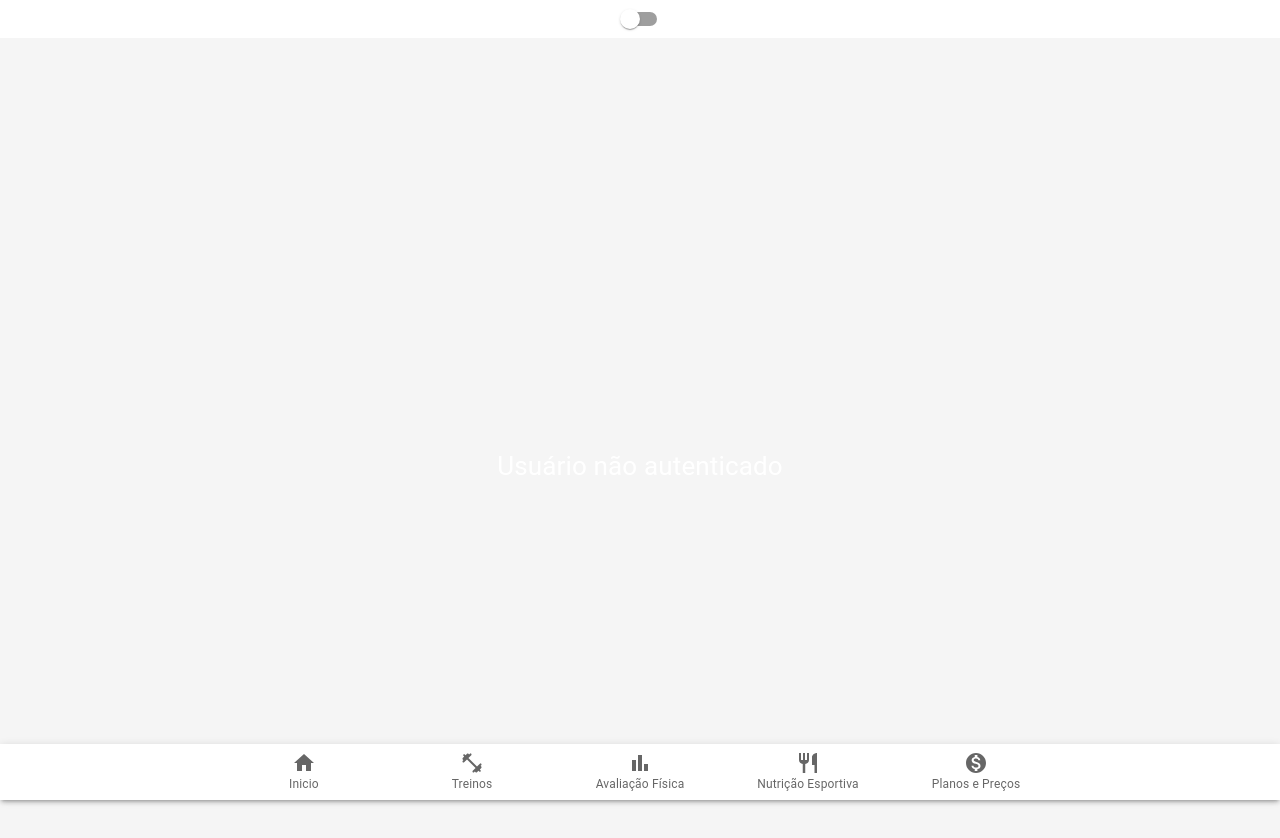
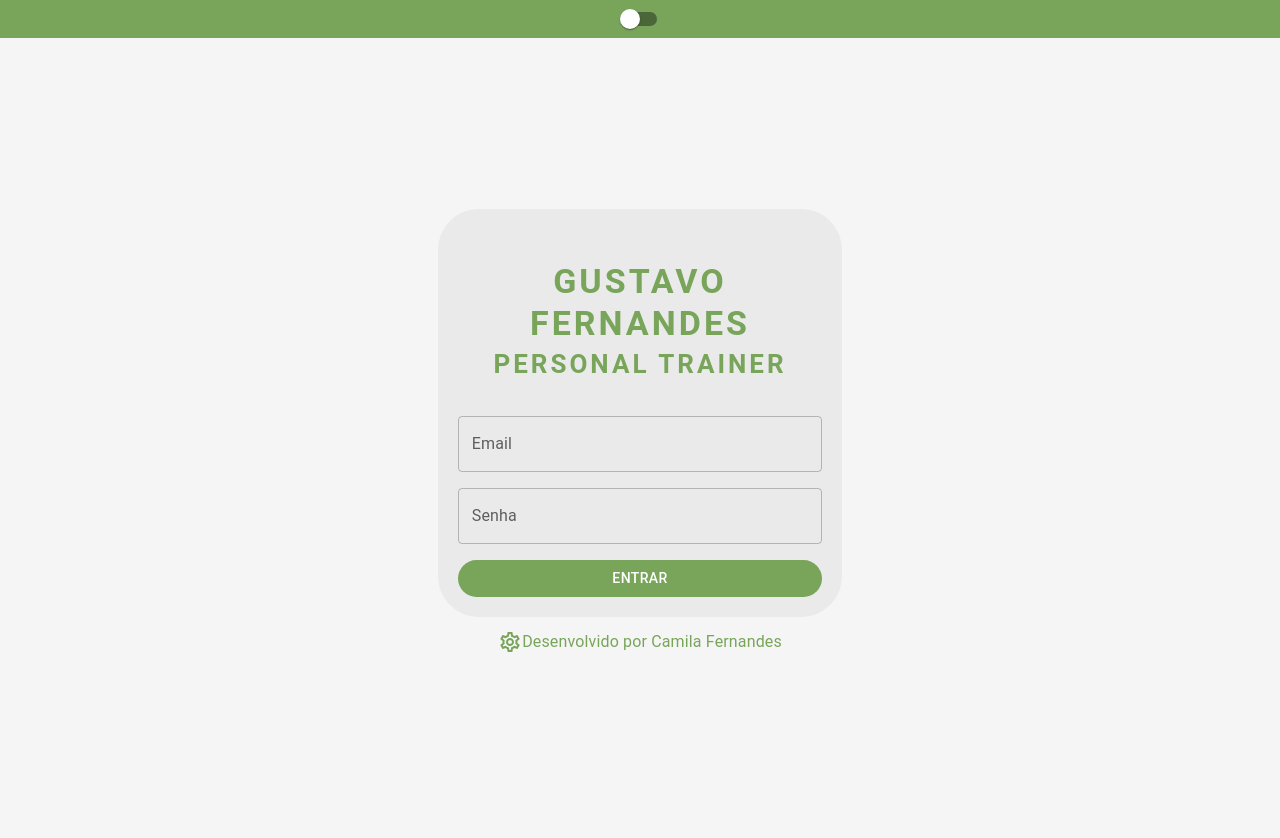
Before and after one commit to camilafernandes140494/personalTrainerWeb, a React (Create React App) app: page /home in a window 1280 px wide. Built offline with nearby package versions, Linux system fonts and the light colour scheme; no server answers.

Commit message:
all project

```diff
--- a/src/App.js
+++ b/src/App.js
@@ -8,7 +8,6 @@ import SportsNutrition from "./Pages/SportsNutrition/SportsNutrition";
 import PlansPrices from "./Pages/PlansPrices/PlansPrices";
 import I18nProvider from "./locales/Config/I18nProvider";
 import { AuthProvider } from "../src/Service/Connection/AuthContext";
-import Nav from "./Pages/Nav/Nav";
 import { useState } from "react";
 import { ThemeProvider, CssBaseline, Switch } from "@mui/material";
 import { darkTheme, lightTheme } from "./Theme/theme";
@@ -31,7 +30,6 @@ function App() {
             <Switch checked={darkMode} onChange={handleThemeChange} />
             <header className="App-header">
               <Router>
-                <Nav />
                 <Routes>
                   <Route path="/" element={<Login />} />
                   <Route path="/home" element={<Home />} />
--- a/src/Pages/Home/Home.js
+++ b/src/Pages/Home/Home.js
@@ -1,8 +1,16 @@
 import React, { useContext, useEffect, useState } from "react";
 import { AuthContext } from "../../Service/Connection/AuthContext";
 import { useTheme } from "@mui/material/styles";
-import { Box, Avatar, Container } from "@mui/material";
+import {
+  Box,
+  Avatar,
+  Container,
+  CircularProgress,
+  ThemeProvider,
+} from "@mui/material";
 import { getDatabase, ref, get, child } from "firebase/database";
+import Login from "../Login/Login";
+import Nav from "../Nav/Nav";
 
 function Home() {
   const theme = useTheme();
@@ -50,23 +58,22 @@ function Home() {
     }
   }, [user]);
 
-  console.log(user);
   if (loading) {
-    return <p>Loading...</p>; // Exibe uma mensagem de carregamento enquanto verifica o estado de autenticação
+    return <CircularProgress color="success" />;
   }
-
   if (!user) {
-    return <p>Usuário não autenticado</p>; // Exibe uma mensagem quando o usuário não estiver autenticado
+    return <Login />;
   }
 
   return (
+    <ThemeProvider theme={theme}>
       <Container>
+        <Nav activeItems={0} />
         <Box
           display="flex"
           flexDirection="row"
           justifyContent={"center"}
           alignItems={"center"}
-        // sx={{ backgroundColor: theme.palette.primary.main }}
         >
           <Avatar
             sx={{ bgcolor: theme.palette.primary.main, marginRight: "16px" }}
@@ -82,8 +89,9 @@ function Home() {
         <p style={{ color: theme.palette.primary.contrastText }}>
           {fraseAleatoria}
         </p>
-      <button onClick={logout}>Logout</button>{" "}
+        <button onClick={logout}>Logout</button>
       </Container>
+    </ThemeProvider>
   );
 }
 
--- a/src/Pages/Nav/Nav.js
+++ b/src/Pages/Nav/Nav.js
@@ -1,40 +1,32 @@
-import * as React from 'react';
-import Box from '@mui/material/Box';
-import CssBaseline from '@mui/material/CssBaseline';
-import BottomNavigation from '@mui/material/BottomNavigation';
-import BottomNavigationAction from '@mui/material/BottomNavigationAction';
-import Paper from '@mui/material/Paper';
-import { Link } from 'react-router-dom';
-import FitnessCenterRoundedIcon from '@mui/icons-material/FitnessCenterRounded';
-import HomeIcon from '@mui/icons-material/Home';
-import MonetizationOnIcon from '@mui/icons-material/MonetizationOn';
-import BarChartIcon from '@mui/icons-material/BarChart';
-import RestaurantIcon from '@mui/icons-material/Restaurant';
+import * as React from "react";
+import Box from "@mui/material/Box";
+import CssBaseline from "@mui/material/CssBaseline";
+import BottomNavigation from "@mui/material/BottomNavigation";
+import BottomNavigationAction from "@mui/material/BottomNavigationAction";
+import Paper from "@mui/material/Paper";
+import { Link } from "react-router-dom";
+import FitnessCenterRoundedIcon from "@mui/icons-material/FitnessCenterRounded";
+import HomeIcon from "@mui/icons-material/Home";
+import MonetizationOnIcon from "@mui/icons-material/MonetizationOn";
+import BarChartIcon from "@mui/icons-material/BarChart";
+import RestaurantIcon from "@mui/icons-material/Restaurant";
 import { useTranslation } from "react-i18next";
 
-export default function Nav() {
-  const [value, setValue] = React.useState(0);
+export default function Nav(activeItems) {
   const ref = React.useRef(null);
   const { t } = useTranslation();
 
   return (
     <Box sx={{ pb: 7 }} ref={ref}>
       <CssBaseline />
-
       <Paper
-        sx={{ position: 'fixed', bottom: 0, left: 0, right: 0 }}
-        elevation={3}
+        sx={{ position: "fixed", bottom: 0, left: 0, right: 0 }}
+        elevation={2}
       >
-        <BottomNavigation
-          showLabels
-          value={value}
-          onChange={(event, newValue) => {
-            setValue(newValue);
-          }}
-        >
+        <BottomNavigation showLabels value={activeItems.activeItems}>
           <BottomNavigationAction
             label={t("nav.home")}
-            value="/"
+            // value="/home"
             icon={<HomeIcon />}
             component={Link}
             to="/home"
--- a/src/Pages/PhysicalAssessment/PhysicalAssessment.js
+++ b/src/Pages/PhysicalAssessment/PhysicalAssessment.js
@@ -1,5 +1,6 @@
-import React, { useContext } from 'react';
-import { AuthContext } from '../../Service/Connection/AuthContext';
+import React, { useContext } from "react";
+import { AuthContext } from "../../Service/Connection/AuthContext";
+import Nav from "../Nav/Nav";
 
 function PhysicalAssessment() {
   const { user, loading, logout } = useContext(AuthContext);
@@ -15,13 +16,12 @@ function PhysicalAssessment() {
   return (
     <div
       style={{
-        borderRadius: '10%',
-        backgroundColor: 'rgba(217, 217, 217, 0.4)',
+        borderRadius: "10%",
+        backgroundColor: "rgba(217, 217, 217, 0.4)",
       }}
     >
-      <p style={{ color: 'black' }}>Bem-vindo, {user.email}!</p>{' '}
-      {/* Exibe uma mensagem de boas-vindas com o email do usuário autenticado */}
-      <p style={{ color: 'black' }}>Bem-vindo, {user.email}!</p>{' '}
+      <Nav activeItems={2} />
+      <p style={{ color: "black" }}>Bem-vindo, {user.email}!</p>{" "}
       {/* Exibe uma mensagem de boas-vindas com o email do usuário autenticado */}
       <button onClick={logout}>Logout</button> {/* Exibe um botão de logout */}
     </div>
--- a/src/Pages/PlansPrices/PlansPrices.js
+++ b/src/Pages/PlansPrices/PlansPrices.js
@@ -1,5 +1,6 @@
 import React, { useContext } from "react";
-import { AuthContext } from "../../Service/Connection/AuthContext"
+import { AuthContext } from "../../Service/Connection/AuthContext";
+import Nav from "../Nav/Nav";
 
 function PlansPrices() {
   const { user, loading, logout } = useContext(AuthContext);
@@ -13,14 +14,15 @@ function PlansPrices() {
   }
 
   return (
-      <div
-        style={{
-          borderRadius: "10%",
-          backgroundColor: "rgba(217, 217, 217, 0.4)",
-        }}>
-
-      <p style={{color:'black'}}>Bem-vindo, {user.email}!</p> {/* Exibe uma mensagem de boas-vindas com o email do usuário autenticado */}
-      <button onClick={logout}>Logout</button> {/* Exibe um botão de logout */}
+    <div
+      style={{
+        borderRadius: "10%",
+        backgroundColor: "rgba(217, 217, 217, 0.4)",
+      }}
+    >
+      <Nav activeItems={4} />
+      <p style={{ color: "black" }}>Bem-vindo, {user.email}!</p>{" "}
+      <button onClick={logout}>Logout</button>
     </div>
   );
 }
--- a/src/Pages/SportsNutrition/SportsNutrition.js
+++ b/src/Pages/SportsNutrition/SportsNutrition.js
@@ -1,5 +1,6 @@
 import React, { useContext } from "react";
-import { AuthContext } from "../../Service/Connection/AuthContext"
+import { AuthContext } from "../../Service/Connection/AuthContext";
+import Nav from "../Nav/Nav";
 
 function SportsNutrition() {
   const { user, loading, logout } = useContext(AuthContext);
@@ -13,13 +14,15 @@ function SportsNutrition() {
   }
 
   return (
-      <div
-        style={{
-          borderRadius: "10%",
-          backgroundColor: "rgba(217, 217, 217, 0.4)",
-        }}>
-
-      <p style={{color:'black'}}>Bem-vindo, {user.email}!</p> {/* Exibe uma mensagem de boas-vindas com o email do usuário autenticado */}
+    <div
+      style={{
+        borderRadius: "10%",
+        backgroundColor: "rgba(217, 217, 217, 0.4)",
+      }}
+    >
+      <Nav activeItems={3} />
+      <p style={{ color: "black" }}>Bem-vindo, {user.email}!</p>{" "}
+      {/* Exibe uma mensagem de boas-vindas com o email do usuário autenticado */}
       <button onClick={logout}>Logout</button> {/* Exibe um botão de logout */}
     </div>
   );
--- a/src/Pages/Training/Training.js
+++ b/src/Pages/Training/Training.js
@@ -1,5 +1,6 @@
 import React, { useContext } from "react";
-import { AuthContext } from "../../Service/Connection/AuthContext"
+import { AuthContext } from "../../Service/Connection/AuthContext";
+import Nav from "../Nav/Nav";
 
 function Training() {
   const { user, loading, logout } = useContext(AuthContext);
@@ -13,13 +14,15 @@ function Training() {
   }
 
   return (
-      <div
-        style={{
-          borderRadius: "10%",
-          backgroundColor: "rgba(217, 217, 217, 0.4)",
-        }}>
-
-      <p style={{color:'black'}}>Bem-vindo, {user.email}!</p> {/* Exibe uma mensagem de boas-vindas com o email do usuário autenticado */}
+    <div
+      style={{
+        borderRadius: "10%",
+        backgroundColor: "rgba(217, 217, 217, 0.4)",
+      }}
+    >
+      <Nav activeItems={1} />
+      <p style={{ color: "black" }}>Bem-vindo, {user.email}!</p>{" "}
+      {/* Exibe uma mensagem de boas-vindas com o email do usuário autenticado */}
       <button onClick={logout}>Logout</button> {/* Exibe um botão de logout */}
     </div>
   );
--- a/src/Theme/theme.js
+++ b/src/Theme/theme.js
@@ -3,6 +3,9 @@ import { createTheme } from "@mui/material/styles";
 const lightTheme = createTheme({
   palette: {
     type: "light",
+    background: {
+      default: "#78A55A",
+    },
     // Defina aqui as cores do modo claro
     primary: {
       main: "#78A55A",
@@ -13,6 +16,9 @@ const lightTheme = createTheme({
 const darkTheme = createTheme({
   palette: {
     type: "dark",
+    background: {
+      default: "#787878",
+    },
     // Defina aqui as cores do modo escuro
     primary: {
       main: "#364a28",
```
Lines whose indentation alone changed are shown as unchanged.
